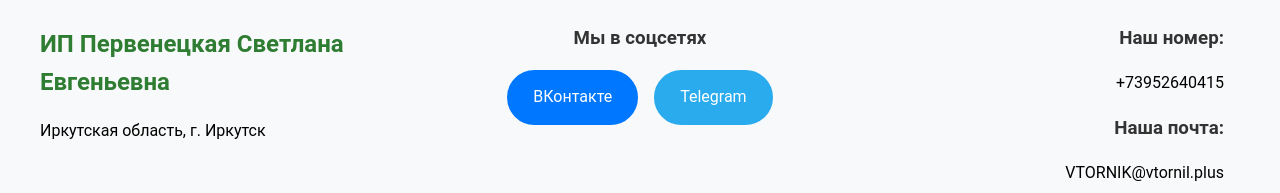
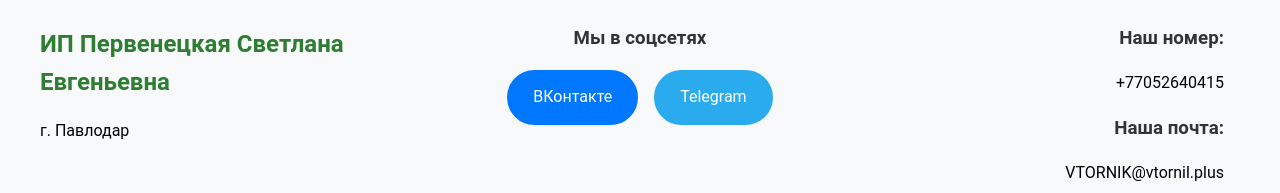
Before and after one commit to Irinapirosia/project, a plain HTML site: page index.html in a window 1280 px wide. Shown: the part 1080-1273 px from the top of the page. Drawn offline with Linux system fonts and the light colour scheme.

Commit message:
Update index.html

```diff
--- a/index.html
+++ b/index.html
@@ -44,7 +44,7 @@
             <!-- Блок о ИП -->
             <div class="ip-info">
                 <h2>ИП Первенецкая Светлана Евгеньевна</h2>
-                <p>Иркутская область, г. Иркутск</p>
+                <p>г. Павлодар</p>
             </div>
 
             <!-- Соцети -->
@@ -59,7 +59,7 @@
             <!-- Дополнительные текстовые блоки -->
             <div class="text-block">
                 <h3>Наш номер:</h3>
-                <p>+73952640415</p>
+                <p>+77052640415</p>
                 <h3>Наша почта:</h3>
                 <p>VTORNIK@vtornil.plus</p>
             </div>
```
